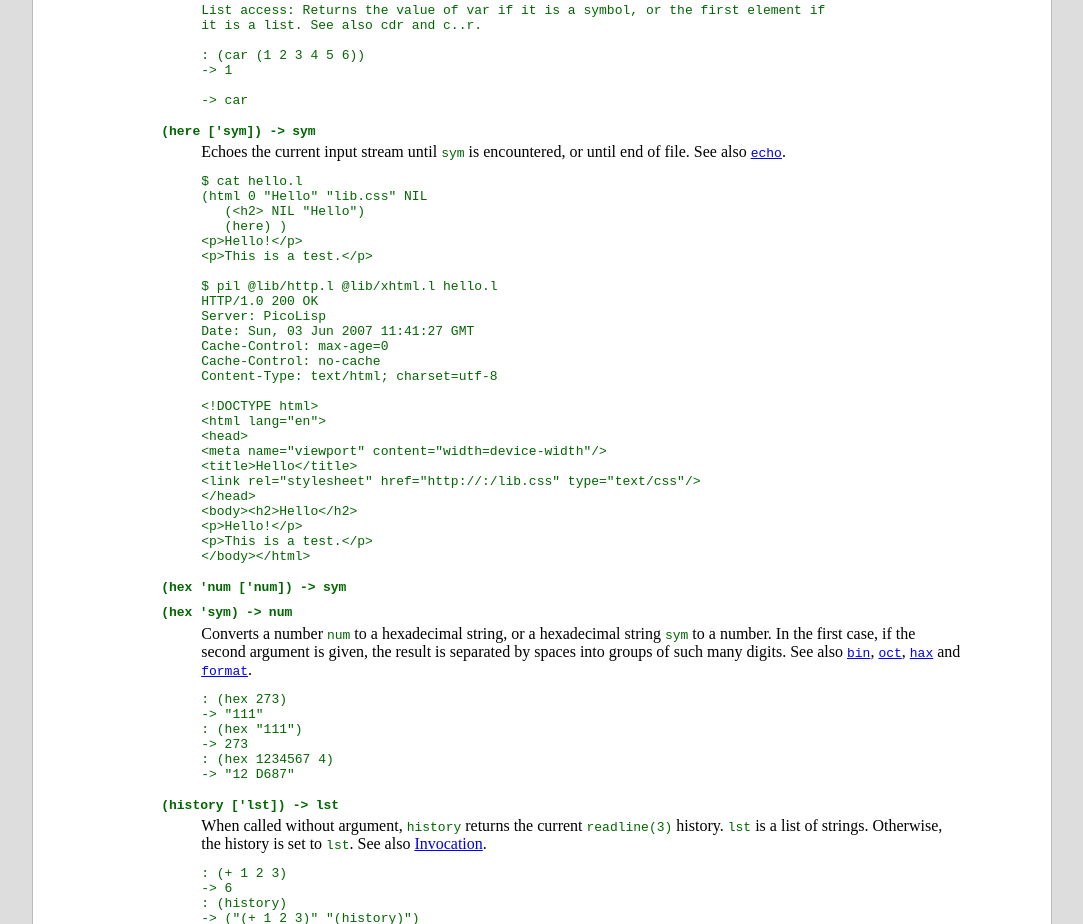
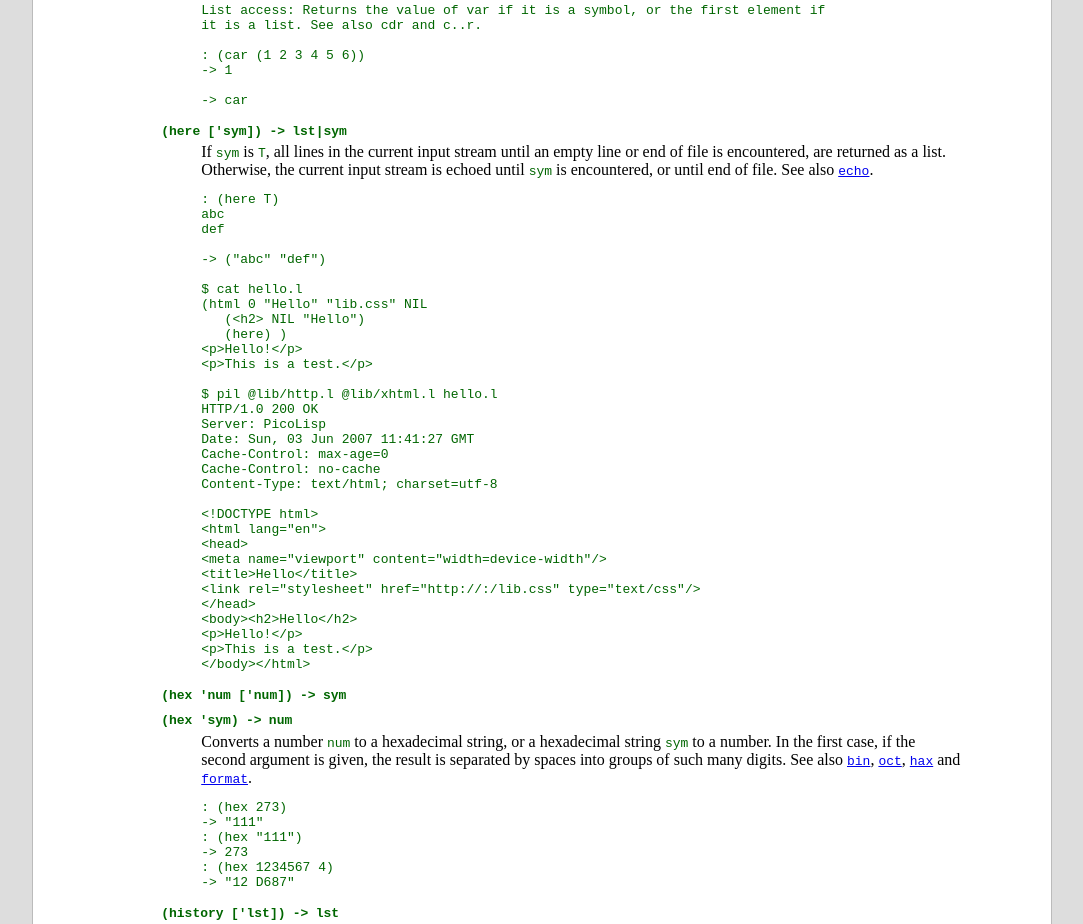
Before and after one commit to picolisp/pil21, a plain HTML site: page doc/refH.html in a window 1280 px wide. Shown: the part 2460-3384 px from the top of the page, without its empty margins (98-1181 px from the left). Drawn offline with Linux system fonts and the light colour scheme.

Commit message:
feat: Return a list of lines from 'here' if the argument is 'T'

```diff
--- a/doc/refH.html
+++ b/doc/refH.html
@@ -1,6 +1,6 @@
 <!--
 # VIP @lib/vip/html.l
-# 30may25 Software Lab. Alexander Burger
+# 15nov26 Software Lab. Alexander Burger
 -->
 
 <!DOCTYPE html>
@@ -246,11 +246,20 @@ it is a list. See also cdr and c..r.
 -> car
 </pre></dd>
 
-<dt><a id="here"><code>(here ['sym]) -> sym</code></a></dt>
-<dd>Echoes the current input stream until <code>sym</code> is encountered, or
-until end of file. See also <code><a href="refE.html#echo">echo</a></code>.
+<dt><a id="here"><code>(here ['sym]) -> lst|sym</code></a></dt>
+<dd>If <code>sym</code> is <code>T</code>, all lines in the current input stream
+until an empty line or end of file is encountered, are returned as a list.
+Otherwise, the current input stream is echoed until <code>sym</code> is
+encountered, or until end of file. See also <code><a
+href="refE.html#echo">echo</a></code>.
 
 <pre>
+: (here T)
+abc
+def
+
+-> ("abc" "def")
+
 $ cat hello.l
 (html 0 "Hello" "lib.css" NIL
    (&lt;h2&gt; NIL "Hello")
```
Also changed, not shown: 4 other files.
